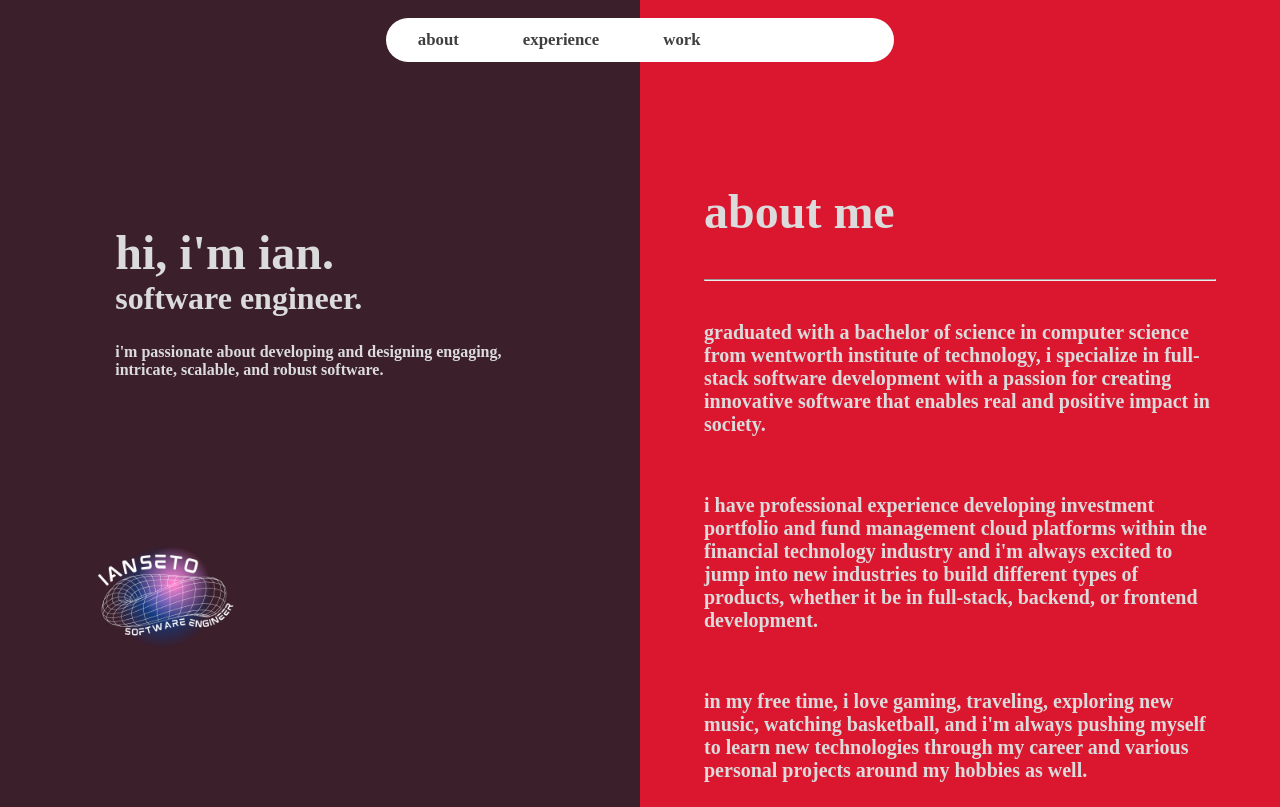
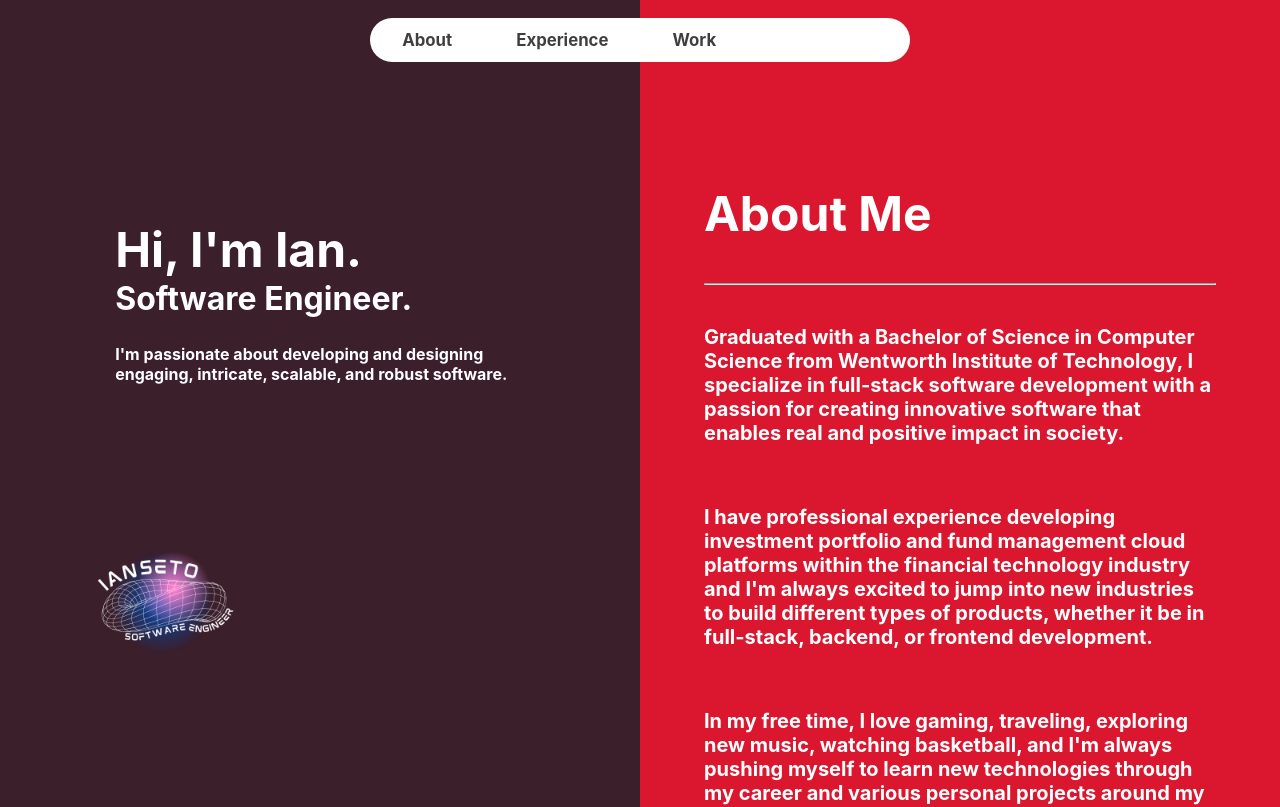
Before and after one commit to setoi1/Portfolio-ianseto.dev, a React (Vite) app: page / in a window 1280 px wide. Shown: the top 807 px of the page. Built offline with nearby package versions, Linux system fonts and the light colour scheme; some icons are missing.

Commit message:
styling changes and font changes

```diff
--- a/src/styling/index.css
+++ b/src/styling/index.css
@@ -4,28 +4,16 @@ html {
 
 body {
   margin: 0;
-<<<<<<< HEAD
-  font-family: -apple-system, BlinkMacSystemFont, 'Montserrat', sans-serif;;
-=======
-  font-family: -apple-system, BlinkMacSystemFont, 'Major Mono Display', monospace;
->>>>>>> 49665a5 (new changes to styling)
+  font-family: -apple-system, BlinkMacSystemFont, 'Montserrat', sans-serif;
   font-size: 100%;
   font-weight: 750;
-  text-transform: lowercase;
   -webkit-font-smoothing: antialiased;
   -moz-osx-font-smoothing: grayscale;
   min-height: 100vh;
   width: 100%;
   overflow-x: hidden;
-<<<<<<< HEAD
   background-color: #3B1F2B;
   color: white;
-=======
-  background: linear-gradient(-45deg, #0E1C26, #2A454B, #294861);
-  background-size: 400% 400%;
-  animation: gradient 10s ease infinite;
-  color: rgb(219, 219, 219);
->>>>>>> 49665a5 (new changes to styling)
 }
 
 @keyframes gradient {
```
